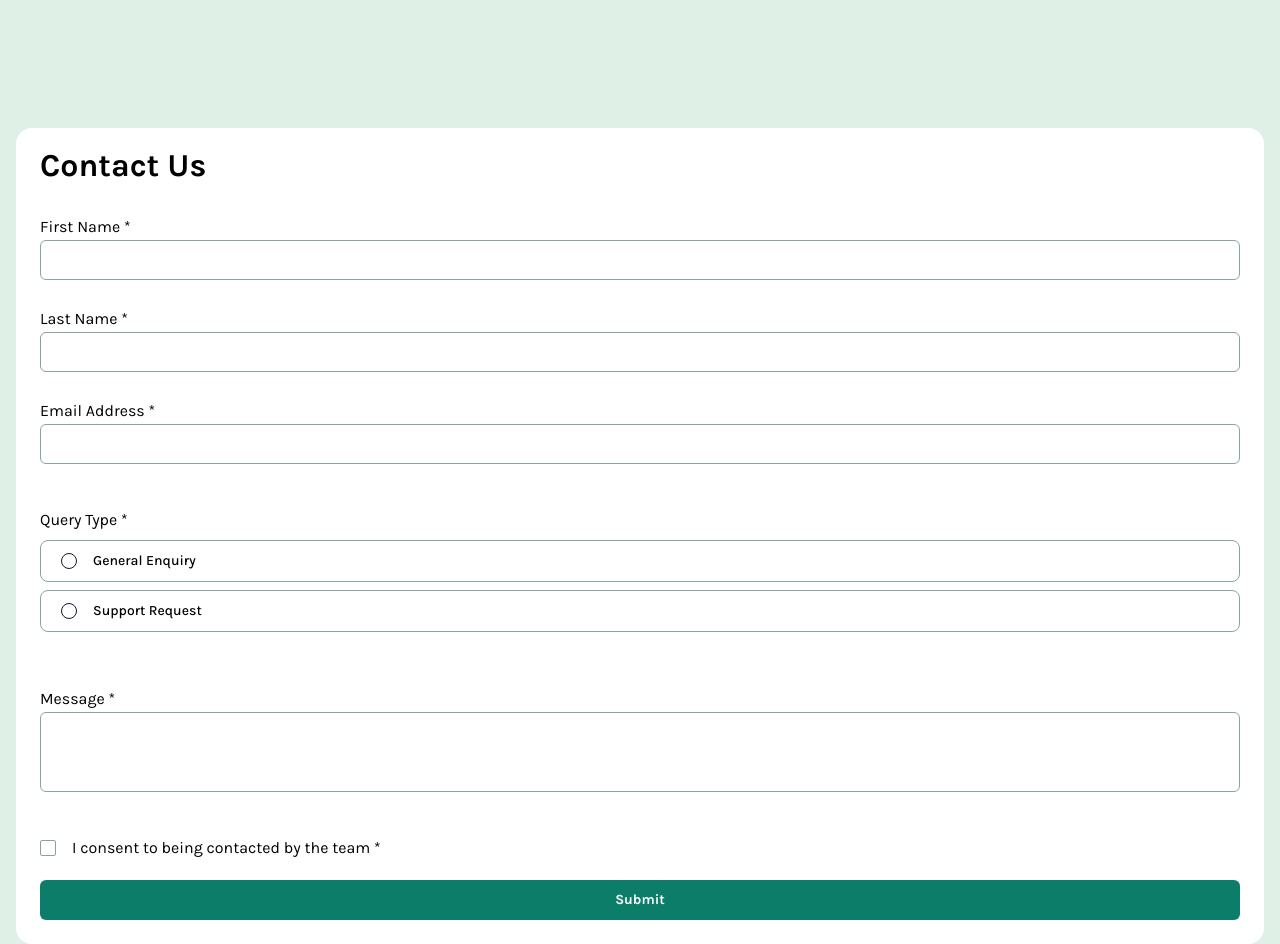
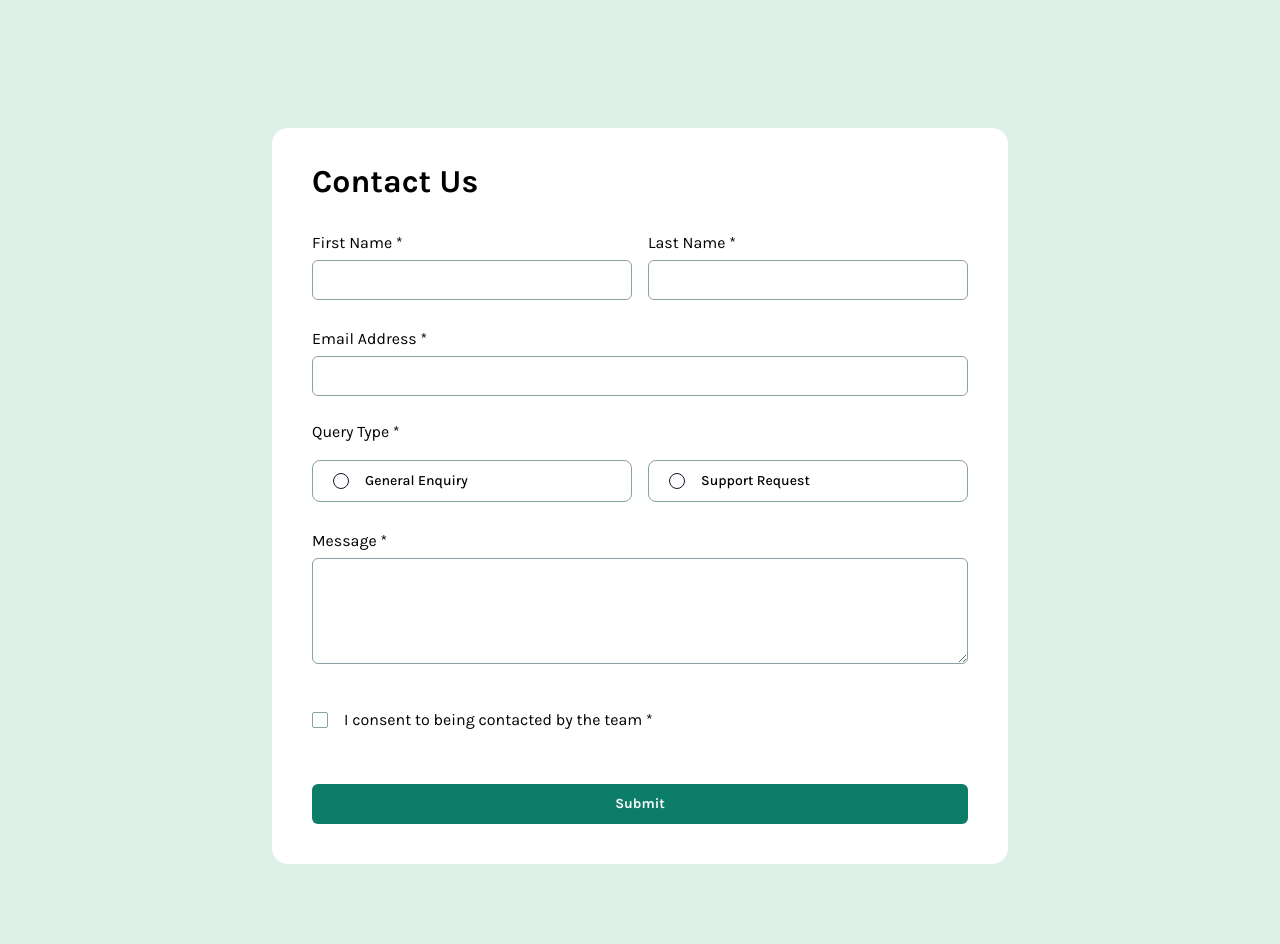
Before and after one commit to DeyanTopalov/contact-form, a Next.js app: page / in a window 1280 px wide. After the commit the page ends 864 px from the top, so only its background shows below. Built offline with nearby package versions, Linux system fonts and the light colour scheme.

Commit message:
late night 26.06

```diff
--- a/app/layout.tsx
+++ b/app/layout.tsx
@@ -19,7 +19,7 @@ export default function RootLayout({
         className={`${karla.className} bg-clr-green-200 grid h-svh w-svw place-items-center gap-0 text-left text-lg antialiased md:h-screen md:w-full`}
       >
         <Toaster />
-        <main className="grid h-svh w-svw place-items-center px-4 md:max-w-[90rem]">
+        <main className="grid h-svh w-svw place-items-center px-4 md:max-w-[90rem] md:px-10">
           {children}
         </main>
       </body>
--- a/app/page.tsx
+++ b/app/page.tsx
@@ -2,7 +2,7 @@ import Form from "@components/Form";
 
 export default function Home() {
   return (
-    <section className="mt-8 grid w-full rounded-2xl bg-white p-6 md:mt-32">
+    <section className="mt-8 grid w-full max-w-[43.125rem] rounded-2xl bg-white p-6 md:mt-32 md:max-w-[46rem] md:p-10">
       <h1 className="mb-8 text-[2rem] font-bold">Contact Us</h1>
       <Form />
     </section>
--- a/components/Form.tsx
+++ b/components/Form.tsx
@@ -4,6 +4,7 @@ import { Input } from "./ui/input";
 import { Label } from "./ui/label";
 import { Checkbox } from "./ui/checkbox";
 import { Button } from "./ui/button";
+import { Textarea } from "./ui/textarea";
 import { RadioGroup, RadioGroupItem } from "./ui/radio-group";
 import { useForm, Controller } from "react-hook-form";
 import { z } from "zod";
@@ -69,20 +70,21 @@ const Form = () => {
       <FormAlert
         className={`px-6 ${
           displayAlert === true
-            ? "absolute inset-x-0 top-0 flex items-center justify-center"
+            ? "fixed inset-x-0 top-0 flex items-center justify-center"
             : "hidden"
         }`}
         // className="absolute inset-x-0 top-0 flex items-center justify-center px-6"
       />
-      <section>
+      <section className="grid md:gap-4">
         {/* Text inputs - Personal details */}
+        <div className="md:col-span-1">
           <Label htmlFor="firstName" className="text-base font-normal">
             First Name *
           </Label>
           <Input
             id="firstName"
             type="text"
-          className={`text-base ${errors.firstName ? "border-clr-red focus-visible:ring-clr-red" : "border-clr-grey-500"}`}
+            className={`mt-1 text-base ${errors.firstName ? "border-clr-red focus-visible:ring-clr-red" : "border-clr-grey-500"}`}
             {...register("firstName")}
             aria-describedby="firstName-error"
           />
@@ -95,13 +97,15 @@ const Form = () => {
               <p className="text-clr-red text-base font-normal">{`${errors.firstName.message}`}</p>
             )}
           </div>
+        </div>
+        <div className="md:col-span-1">
           <Label htmlFor="lastName" className="text-base font-normal">
             Last Name *
           </Label>
           <Input
             id="lastName"
             type="text"
-          className={`text-base ${errors.lastName ? "border-clr-red focus-visible:ring-clr-red" : "border-clr-grey-500"}`}
+            className={`mt-1 text-base ${errors.lastName ? "border-clr-red focus-visible:ring-clr-red" : "border-clr-grey-500"}`}
             {...register("lastName")}
             aria-describedby="lastName-error"
           />
@@ -114,13 +118,15 @@ const Form = () => {
               <p className="text-clr-red text-base font-normal">{`${errors.lastName.message}`}</p>
             )}
           </div>
+        </div>
+        <div className="md:col-span-2 md:-mt-4">
           <Label htmlFor="email" className="text-base font-normal">
             Email Address *
           </Label>
           <Input
             id="email"
             type="text"
-          className={`text-base ${errors.email ? "border-clr-red focus-visible:ring-clr-red" : "border-clr-grey-500"}`}
+            className={`mt-1 text-base ${errors.email ? "border-clr-red focus-visible:ring-clr-red" : "border-clr-grey-500"}`}
             {...register("email")}
             aria-describedby="email-error"
           />
@@ -133,6 +139,7 @@ const Form = () => {
               <p className="text-clr-red text-base font-normal">{`${errors.email.message}`}</p>
             )}
           </div>
+        </div>
       </section>
 
       {/* Radio buttons - Query type */}
@@ -140,7 +147,7 @@ const Form = () => {
         render={({ field }) => (
           <RadioGroup
             id="queryType"
-            className="mt-5"
+            className="gap-0"
             {...field}
             value={queryValue}
             onValueChange={(value) => {
@@ -149,28 +156,31 @@ const Form = () => {
             }}
             aria-describedby="queryType-error"
           >
-            <Label htmlFor="queryType" className="text-base font-normal">
+            <Label htmlFor="queryType" className="mb-4 text-base font-normal">
               Query Type *
             </Label>
+            {/* Container for radio fields */}
+            <div className="grid gap-4 md:grid-cols-2">
               <div
-              className={`flex items-center gap-4 rounded-lg border px-5 py-3 ${errors.queryType ? "border-clr-red" : "border-clr-grey-500"}`}
+                className={`has-[:checked]:bg-clr-green-200 flex items-center gap-4 rounded-lg border px-5 py-3 ${errors.queryType ? "border-clr-red" : "border-clr-grey-500"}`}
               >
                 <RadioGroupItem
                   value="General Enquiry"
                   id="r1"
-                className={`${errors.queryType ? "border-clr-red focus-visible:ring-clr-red" : ""}`}
+                  className={`aria-checked:text-clr-green-600 ${errors.queryType ? "border-clr-red focus-visible:ring-clr-red" : ""}`}
                 />
                 <Label htmlFor="r1">General Enquiry</Label>
               </div>
               <div
-              className={`flex items-center gap-4 rounded-lg border px-5 py-3 ${errors.queryType ? "border-clr-red" : "border-clr-grey-500"}`}
+                className={`has-[:checked]:bg-clr-green-200 flex items-center gap-4 rounded-lg border px-5 py-3 ${errors.queryType ? "border-clr-red" : "border-clr-grey-500"}`}
               >
                 <RadioGroupItem
                   value="Support Request"
                   id="r2"
-                className={`${errors.queryType ? "border-clr-red focus-visible:ring-clr-red" : ""}`}
+                  className={`aria-checked:text-clr-green-600 ${errors.queryType ? "border-clr-red focus-visible:ring-clr-red" : ""}`}
                 />
                 <Label htmlFor="r2">Support Request</Label>
+              </div>
             </div>
             <div
               id="queryType-error"
@@ -186,14 +196,13 @@ const Form = () => {
         name="queryType"
         control={control}
       />
-      <div className="mt-5">
+      <div className="">
         <Label htmlFor="formMessage" className="text-base font-normal">
           Message *
         </Label>
-        <Input
+        <Textarea
           id="formMessage"
-          type="text"
-          className={`h-20 text-base ${errors.formMessage ? "border-clr-red focus-visible:ring-clr-red" : "border-clr-grey-500"}`}
+          className={`mt-1 h-[15rem] overflow-y-auto text-wrap text-left text-base md:h-[8.25rem] lg:h-[6.625rem] ${errors.formMessage ? "border-clr-red focus-visible:ring-clr-red" : "border-clr-grey-500"}`}
           {...register("formMessage")}
           aria-describedby="formMessage-error"
         />
@@ -207,13 +216,14 @@ const Form = () => {
           )}
         </div>
       </div>
-      <div className="mt-5 flex items-center gap-4">
+      <div className="my-5 grid gap-2">
+        <div className="flex items-center gap-4">
           <Controller
             render={({ field }) => (
               <Checkbox
                 id="terms"
                 {...field}
-              className={`${errors.terms ? "border-clr-red focus-visible:ring-clr-red" : "border-clr-grey-500"}`}
+                className={`data-[state=checked]:bg-clr-green-600 ${errors.terms ? "border-clr-red focus-visible:ring-clr-red" : "border-clr-grey-500"}`}
                 checked={field.value === "yes"}
                 value={field.value || "no"}
                 onClick={() =>
@@ -228,13 +238,20 @@ const Form = () => {
           <Label htmlFor="terms" className="text-base font-normal">
             I consent to being contacted by the team *
           </Label>
+        </div>
+        <div
+          id="terms-error"
+          aria-live="polite"
+          className="flex h-auto min-h-6 w-full items-center justify-start"
+        >
           {errors.terms && (
-          <p className="text-red-500">{`${errors.terms.message}`}</p>
+            <p className="text-clr-red text-base font-normal">{`${errors.terms.message}`}</p>
           )}
+        </div>
       </div>
       <Button
         type="submit"
-        className="bg-clr-green-600 mt-5 w-full font-bold"
+        className="bg-clr-green-600 hover:bg-clr-grey-900 w-full cursor-pointer font-bold"
         disabled={isSubmitting}
       >
         Submit
@@ -245,5 +262,6 @@ const Form = () => {
 
 export default Form;
 
-// fix styles and add layouts as per design
+// fix styles and add layouts as per design - done
+// classes and code clean-up
 // refactor
--- /dev/null
+++ b/components/ui/textarea.tsx
@@ -0,0 +1,24 @@
+import * as React from "react"
+
+import { cn } from "@/lib/utils"
+
+export interface TextareaProps
+  extends React.TextareaHTMLAttributes<HTMLTextAreaElement> {}
+
+const Textarea = React.forwardRef<HTMLTextAreaElement, TextareaProps>(
+  ({ className, ...props }, ref) => {
+    return (
+      <textarea
+        className={cn(
+          "flex min-h-[80px] w-full rounded-md border border-slate-200 bg-white px-3 py-2 text-sm ring-offset-white placeholder:text-slate-500 focus-visible:outline-none focus-visible:ring-2 focus-visible:ring-slate-950 focus-visible:ring-offset-2 disabled:cursor-not-allowed disabled:opacity-50 dark:border-slate-800 dark:bg-slate-950 dark:ring-offset-slate-950 dark:placeholder:text-slate-400 dark:focus-visible:ring-slate-300",
+          className
+        )}
+        ref={ref}
+        {...props}
+      />
+    )
+  }
+)
+Textarea.displayName = "Textarea"
+
+export { Textarea }
```
Also changed, not shown: components/ui/label.tsx (+10 -10 lines). Lines whose indentation alone changed are shown as unchanged.
